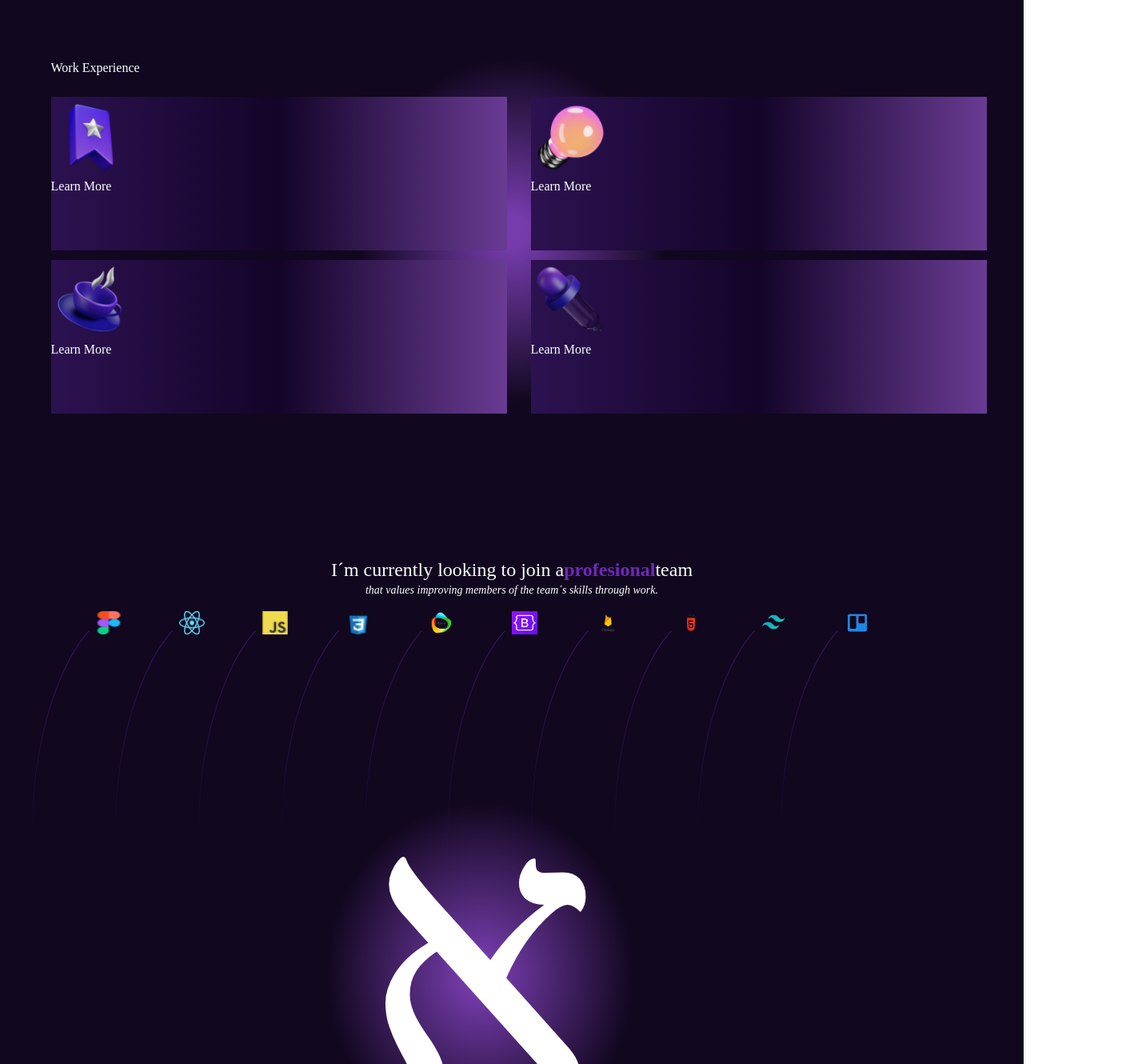
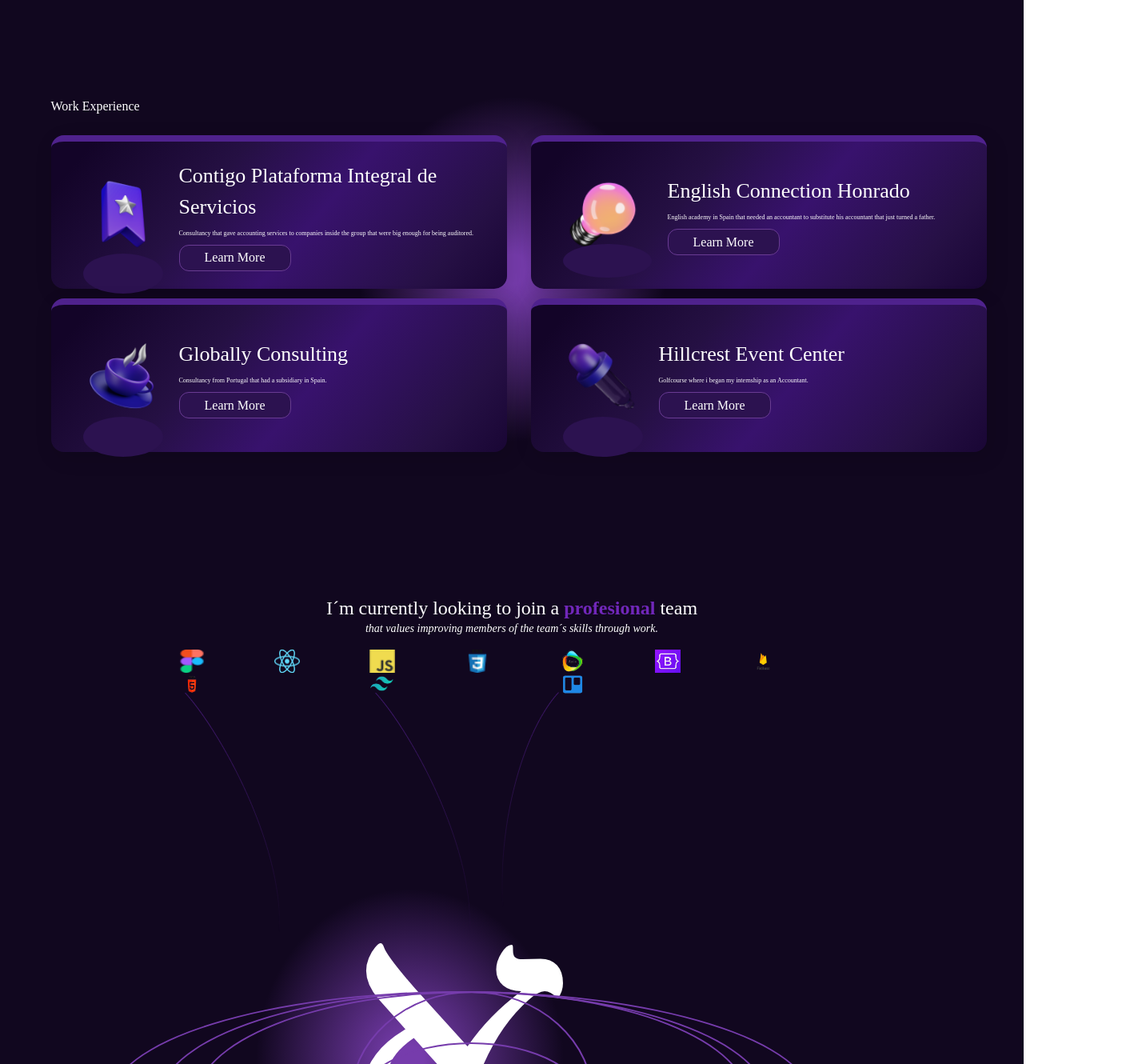
Before and after one commit to elias1991xNataly/Portfolio, a React (Create React App) app: page / in a window 1280 px wide. Shown: the part 1420-2750 px from the top of the page at 80% size, 1423 px wide, since content can reach past the window. Built offline with nearby package versions, Linux system fonts and the light colour scheme.

Commit message:
adding gradients

```diff
--- a/src/Parts_Of_The_Components/Current_Position/Current_Position.js
+++ b/src/Parts_Of_The_Components/Current_Position/Current_Position.js
@@ -3,12 +3,12 @@ import React from 'react';
 const Current_Position = () => {
 
 	return (
-		<div className='w-4/12 relative space-y-6 flex flex-col'>
+		<div className='w-4/12 relative space-y-12 flex flex-col'>
 
 
 			<div>
 
-				<h2>I´m a Front_End Developer.|</h2>
+				<h2 className='text-5xl w-[700px]'>I´m a Front_End Developer.|</h2>
 				<p>Currently, I´m a Front End Developer Student at  Gamma Tech School.</p>
 			</div>
 
--- a/src/Parts_Of_The_Components/Personal_Introduction/Personal_Introduction.js
+++ b/src/Parts_Of_The_Components/Personal_Introduction/Personal_Introduction.js
@@ -10,12 +10,13 @@ const Personal_Introduction = () => {
 			<div className="relative  pl-[300px] ">Hello! I Am <b className="text-custom-purple">Elias Alfonso</b></div>
 			<img src="./images/Diagonal_Arrow.png" alt="" className="relative -pt-20 pl-[215px] bottom-3 " />
 			<div className="flex space-x-40">
-
-				<div className="Introduction_gradient relative">
+				<div className="white-gradient rounded-[150px]">
+				<div className="Introduction_gradient w-[300px] relative">
 					<div className="w-[259px] h-[259px]">
 
 						<img src="./images/Elias.png" alt="Elias_Avatar" className=" rounded-2xl top-14 left-14 relative" />
 					</div>
+				</div>
 				</div>
 				<div className="space-y-3">
 					<p>A Front-End Developer who</p>
--- a/src/Parts_Of_The_Components/Technology_Learned/Technology_Learned.js
+++ b/src/Parts_Of_The_Components/Technology_Learned/Technology_Learned.js
@@ -4,35 +4,38 @@ const Technology_Learned = () => {
 	return (
 		<div className='text-white top-96 relative flex flex-col justify-center'>
 			<div>
-				<p className='text-white text-2xl flex justify-center'>I´m currently looking to join a <b className='text-custom-purple'> profesional </b> team</p>
+				<p className='text-white text-2xl  text-center'>I´m currently looking to join a <b className='text-custom-purple'> profesional </b>  team</p>
 				<p className='text-sm  text-white italic relative flex justify-center'> that values improving members of the team´s skills through work. </p>
 			</div>
-			<div className='relative top-4 flex justify-between '>
-				<img src="./images/Figma.png" alt="" className='w-[32px] h-[29px]'/>
-				<img src="./images/Vector_26.png" alt="" className='relative right-28 top-6'/>
-				<img src="./images/React.png" alt="" className='w-[32px] h-[29px]'/>
-				<img src="./images/Vector_26.png" alt="" className='relative right-28 top-6'/>
-				<img src="./images/Rectangle_6.png" alt="" className='w-[32px] h-[29px]'/>
-				<img src="./images/Vector_26.png" alt="" className='relative right-28 top-6'/>
-				<img src="./images/CSS3.png" alt="" className='w-[32px] h-[29px]'/>
-				<img src="./images/Vector_26.png" alt="" className='relative right-28 top-6'/>
+			<div className='relative top-4 grid grid-cols-7 justify-between '>
+				<img src="./images/Figma.png" alt="" className='w-[32px] h-[29px]' />
+				<img src="./images/React.png" alt="" className='w-[32px] h-[29px]' />
+				<img src="./images/Rectangle_6.png" alt="" className='w-[32px] h-[29px]' />
+				<img src="./images/CSS3.png" alt="" className='w-[32px] h-[29px]' />
 				<img src="./images/Agile.png" alt="" className='w-[32px] h-[29px]' />
-				<img src="./images/Vector_26.png" alt="" className='relative right-28 top-6'/>
 				<img src="./images/bootstrap.jpg" alt="" className='w-[32px] h-[29px]' />
-				<img src="./images/Vector_26.png" alt="" className='relative right-28 top-6'/>
 				<img src="./images/firebase_logo_shot.png" alt="" className='w-[32px] h-[29px]' />
-				<img src="./images/Vector_26.png" alt="" className='relative right-28 top-6'/>
-				<img src="./images/HTML.png" alt="" className='w-[32px] h-[29px]' />
-				<img src="./images/Vector_26.png" alt="" className='relative right-28 top-6'/>
+					<img src="./images/HTML.png" alt="" className='w-[32px] h-[29px]' />
+					<img src="./images/Vector_28.png" alt="" className='relative right-28 top-6' />
 				<img src="./images/tailwind.png" alt="" className='w-[32px] h-[29px]' />
-				<img src="./images/Vector_26.png" alt="" className='relative right-28 top-6'/>
+				<img src="./images/Vector_28.png" alt="" className='relative right-28 top-6' />
 				<img src="./images/Trello.png" alt="" className='w-[32px] h-[29px]' />
 
-				<img src="./images/Vector_26.png" alt="" className='relative right-28 top-6'/>
+				<img src="./images/Vector_26.png" alt="" className='relative right-48 top-6' />
 			</div>
 
-			<div className='Introduction_gradient flex justify-center relative left-72 bottom-4'>
-				<p className='text-[500px] relative bottom-[180px]'>א</p>
+			<div className='Introduction_gradient flex justify-center relative left-24 bottom-4'>
+				<div className='Container w-[180px] h-[180px] flex flex-shrink-0'>
+					<p className='text-[500px] relative bottom-[180px] '>א</p>
+					<div className='w-[295px] h-[164px] flex flex-shrink-0 border-solid border-custom-orbits border-2 rounded-[50%] relative top-48 right-[280px] '></div>
+					<div className='w-[306px] h-[275px] flex items-center flex-shrink-0 border-solid border-custom-orbits border-2 rounded-[50%] relative right-[580px] top-32'></div>
+					<div className="h-[50px] w-[100px] border-solid  from-custom-orbits to-custom-white flex flex-shrink-0 rounded-[50%]"></div>
+					<div className='w-[694px] h-[275px] flex items-center flex-shrink-0 border-solid border-custom-orbits border-2 rounded-[50%] relative right-[1180px] top-32'></div>
+					<div className='w-[764px] h-[275px] flex items-center flex-shrink-0 border-solid border-custom-orbits border-2 rounded-[50%] relative -left-[1920px] top-32'></div>
+					<div className='w-[881px] h-[275px] flex items-center flex-shrink-0 border-solid border-custom-orbits border-2 rounded-[50%] relative -left-[2745px] top-32'></div>
+
+
+				</div>
 			</div>
 		</div>
 	)
--- a/src/Parts_Of_The_Components/Work_experience/Work_experience.js
+++ b/src/Parts_Of_The_Components/Work_experience/Work_experience.js
@@ -6,10 +6,62 @@ const Work_experience = () => {
 			<div className='Introduction_gradient space-y-6'>
 				<h1 className='text-white flex flex-nowrap justify-start relative right-96'>Work Experience</h1>
 				<section className='grid grid-cols-2 gap-x-[600px] gap-y-3 right-[24rem] relative'>
-					<div className='h-48 w-[570px] bg-gradient-to-r from-custom-violet via-custom-plum via-custom-iris to-custom-amethyst'><img src="./images/Rectangle.png" alt="" className='w-[100px] h-[100px]' /><h2></h2><p></p><button>Learn More</button></div>
-					<div className='h-48 w-[570px] bg-gradient-to-r from-custom-violet via-custom-plum via-custom-iris to-custom-amethyst'><img src="./images/lightbulb.png" alt="" className='w-[100px] h-[100px]' /><h2></h2><p></p><button>Learn More</button></div>
-					<div className='h-48 w-[570px] bg-gradient-to-r from-custom-violet via-custom-plum via-custom-iris to-custom-amethyst'><img src="./images/cup.png" alt="" className='w-[100px] h-[100px]' /><h2></h2><p></p><button>Learn More</button></div>
-					<div className='h-48 w-[570px] bg-gradient-to-r from-custom-violet via-custom-plum via-custom-iris to-custom-amethyst'><img src="./images/sample.png" alt="" className='w-[100px] h-[100px]' /><h2></h2><p></p><button>Learn More</button></div>
+					<div className='box flex flex-row h-48 p-10 w-[570px] rounded-2xl shadow'>
+						<div>
+								<img src="./images/Rectangle.png" alt="" className='w-[100px] h-[100px]' ></img>
+						<div className='w-[100px] h-[50px] flex items-center flex-shrink-0 bg-custom-violet rounded-[50%]'></div>
+						</div>
+						<div className='pl-5 flex flex-col justify-center space-y-2'>
+
+							<h2 className='text-[26px]'>Contigo Plataforma Integral de Servicios</h2>
+							<p className='text-[8px]'>Consultancy that gave accounting services to companies inside the group that were big enough for being auditored.</p>
+
+							<button className='w-[140px] h-[33px] bg-[#2C1250] border border-2px border-[#693B93] rounded-xl px-3 py-2 flex items-center justify-center'>Learn More</button>
+						</div>
+					</div>
+					<div className='box flex flex-row h-48 p-10 w-[570px] rounded-2xl shadow'>
+						<div >
+							<div>
+								<img src="./images/lightbulb.png" alt="" className='w-[100px] h-[100px]' />
+								<div className='w-[111px] h-[42px] flex items-center flex-shrink-0 bg-custom-violet relative bottom-3 rounded-[50%]'></div>
+							</div>
+
+						</div>
+						<div className='pl-5 flex flex-col justify-center space-y-2'>
+							<h2 className='text-[26px]'>English Connection Honrado</h2>
+							<p className='text-[8px]'>English academy in Spain that needed an accountant to substitute his accountant that just turned a father.</p>
+							<button className='w-[140px] h-[33px] bg-[#2C1250] border border-2px border-[#693B93] rounded-xl px-3 py-2 flex items-center justify-center'>Learn More</button>
+						</div>
+					</div>
+					<div className='box flex flex-row h-48 p-10 w-[570px] rounded-2xl '>
+						<div>
+							<div>
+								<img src="./images/cup.png" alt="" className='w-[100px] h-[100px]' />
+								<div className='w-[100px] h-[50px] flex items-center flex-shrink-0 bg-custom-violet  rounded-[50%]'></div>
+							</div>
+						</div>
+						<div className='pl-5 flex flex-col justify-center space-y-2'>
+
+							<h2 className='text-[26px]'>Globally Consulting</h2>
+							<p className='text-[8px]'>Consultancy from Portugal that had a subsidiary in Spain. </p>
+							<button className='w-[140px] h-[33px] bg-[#2C1250] border border-2px border-[#693B93] rounded-xl px-3 py-2 flex items-center justify-center'>Learn More</button>
+						</div>
+					</div>
+					<div className='box flex flex-row h-48 p-10 w-[570px] rounded-2xl'>
+						<div>
+							<div>
+								<img src="./images/sample.png" alt="" className='w-[100px] h-[100px]' />
+								<div className='w-[100px] h-[50px] flex items-center flex-shrink-0 bg-custom-violet rounded-[50%]'></div>
+							</div>
+						</div>
+						<div className='pl-5 flex flex-col justify-center space-y-2'>
+
+							<h2 className='text-[26px]' >Hillcrest Event Center</h2>
+							<p className='text-[8px]'>Golfcourse where i began my internship as an Accountant.</p>
+
+							<button className='w-[140px] h-[33px] bg-[#2C1250] border border-2px border-[#693B93] rounded-xl px-3 py-2 flex items-center justify-center'>Learn More</button>
+						</div>
+					</div>
 				</section>
 
 			</div>
--- a/src/components/Fondo/Fondo.js
+++ b/src/components/Fondo/Fondo.js
@@ -9,7 +9,7 @@ import Contact_Info from '../../Parts_Of_The_Components/Contact_Info/Contact_Inf
 const Fondo = () => {
 
 	return (
-		<div className='main bg-custom-home h-[10000px] flex flex-col items-center'>
+		<div className='main bg-custom-home h-[5000px] flex flex-col items-center'>
 			<Personal_Introduction />
 			<div className='top-[333px]  relative flex flex-col items-center'>
 				<Current_Position />
--- a/src/index.css
+++ b/src/index.css
@@ -17,6 +17,12 @@
     font-family: "Preahvihear";
 
 }
+.white-gradient{
+    background: radial-gradient(50% 50.00% at 50% 50.00%, #FFF 17.71%, rgba(67, 67, 67, 0.00) 100%);
+    display: flex;
+    align-items: center;
+    background-size: contain;
+}
 
 .Introduction_gradient {
     background: radial-gradient(50% 50.00% at 50% 50.00%, #763CAC 8.58%, rgba(50, 15, 133, 0.00) 100%);
@@ -25,13 +31,25 @@
 }
 
 
+.box{
+    box-shadow: 4px 7px 26px 0px rgba(0, 0, 0, 0.12);
+    /* background: #2C1250; */
+    border-top: 8px #4F228D solid;
+    background: linear-gradient(130deg, #130428 7.29%, #251043 34.38%, #38126D 56.77%, #261045 84.90%, #190634 100%)
+}
 .Description {
     border-radius: 14px;
     background: url("https://s3-alpha-sig.figma.com/img/3365/021d/a70d4555ce147b5cabc4c900f7308661?Expires=1690761600&Signature=IU4YK3pdiC3mji0VHRLUaiwDNGC9uVO-LDU~uxMOibxKfJHYbzQwBnQ9dgwEA0xwb3WtSAXhXtvS0v0ZhXcm~7fOiPuGi2eOEAN-hOGPaTGa2bjElKtnG9ZjXKJMYwSGa5ojbT4qwEFss5YNRDEtu0RNfhX8WDrC83OXjs25kX6xaiKElMk36mv0dsvCRxNCXRIAyadz6wcDipboy9Yc7s2aR-YOGZc9T7sDW7rjgXYTwg70dlD5VN5M7h9piMW~eQlAI8EHZbb4HNnY7Fwz99B~QOkJ-3z3my2b5sQ5MF3NP6zZoOIu4Scize~iIci1tUGqbWnmYLuqYhxsNt27ew__&Key-Pair-Id=APKAQ4GOSFWCVNEHN3O4"), lightgray 0% 0% / 154.22531366348267px 154.22531366348267px repeat, radial-gradient(151.92% 127.02% at 15.32% 21.04%, rgba(105, 59, 147, 0.20) 0%, rgba(110, 191, 244, 0.04) 77.08%, rgba(70, 144, 212, 0.00) 100%);
     background-blend-mode: overlay, normal;
     backdrop-filter: blur(40px);
-    font-family: "Poppins";
     align-items: center;
     justify-content: center;
-    font-family: "Poppins";
+    font-family: 'Poppins', sans-serif;
+    width: 1000px;
 }
+
+.Container{
+    fill: linear-gradient(180deg, rgba(48, 16, 128, 0.60) 0%, rgba(120, 64, 173, 0.36) 100%);
+    border: 1px solid linear;
+
+}
```
Also changed, not shown: src/Parts_Of_The_Components/Projects_Examples/Projects_Examples.js (+4 -3 lines), tailwind.config.js (+12 -10 lines), public/images/Elias2.png (added), public/images/Vector_28.png (added), src/Parts_Of_The_Components/Contact_Info/Contact_Info.js.
